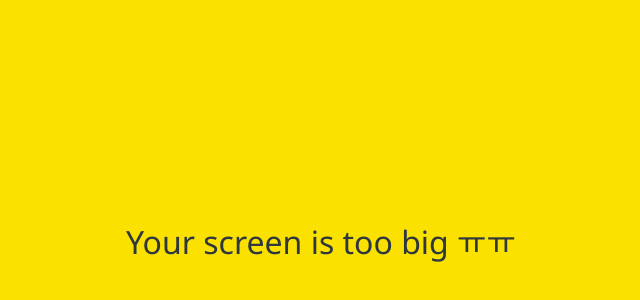
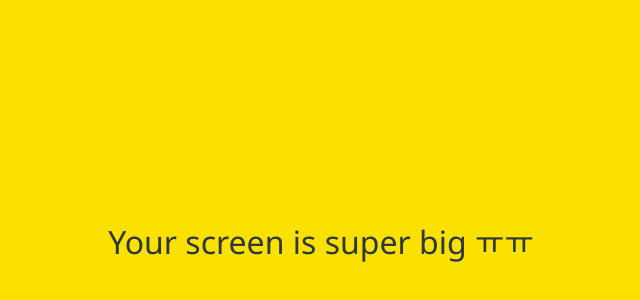
Before and after one commit to dong99u/kakaoclone, a plain HTML site: page friends.html in a window 1280 px wide. Shown: the part 158-458 px from the top of the page, without its empty margins (319-959 px from the left). Drawn offline with Linux system fonts and the light colour scheme.

Commit message:
too->super

```diff
--- a/friends.html
+++ b/friends.html
@@ -124,7 +124,7 @@
 		</div>
 
 		<div id="no-mobile">
-			<span>Your screen is too big ㅠㅠ</span>
+			<span>Your screen is super big ㅠㅠ</span>
 		</div>
 
 		<script
```
